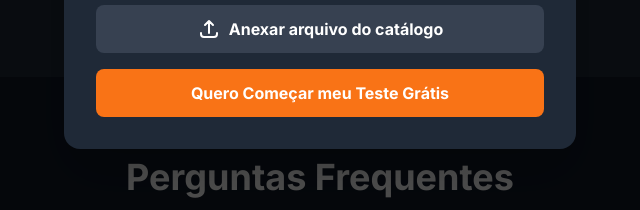
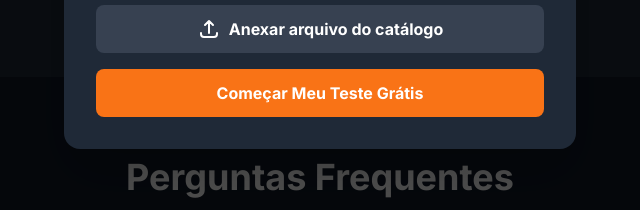
Before and after one commit to bhdspro/MeuCatalogoInteligenteOficial, a plain HTML site: page index.html in a window 1280 px wide. Both pictures are taken after a click on the button "Quero Meu Teste Grátis". Shown: the part 3215-3425 px from the top of the page, 320-960 px from the left. Drawn offline with nearby package versions, Linux system fonts and the light colour scheme.

Commit message:
Update index.html

```diff
--- a/index.html
+++ b/index.html
@@ -322,7 +322,7 @@
                     </label>
                     <input id="file-upload" type="file" class="hidden" accept="image/*">
                     <button type="submit" class="w-full bg-brand-primary hover:bg-orange-600 text-white font-bold py-3 px-4 rounded-lg transition-transform transform hover:scale-105">
-                        Quero Começar meu Teste Grátis
+                        Começar Meu Teste Grátis
                     </button>
                 </form>
             </div>
```
